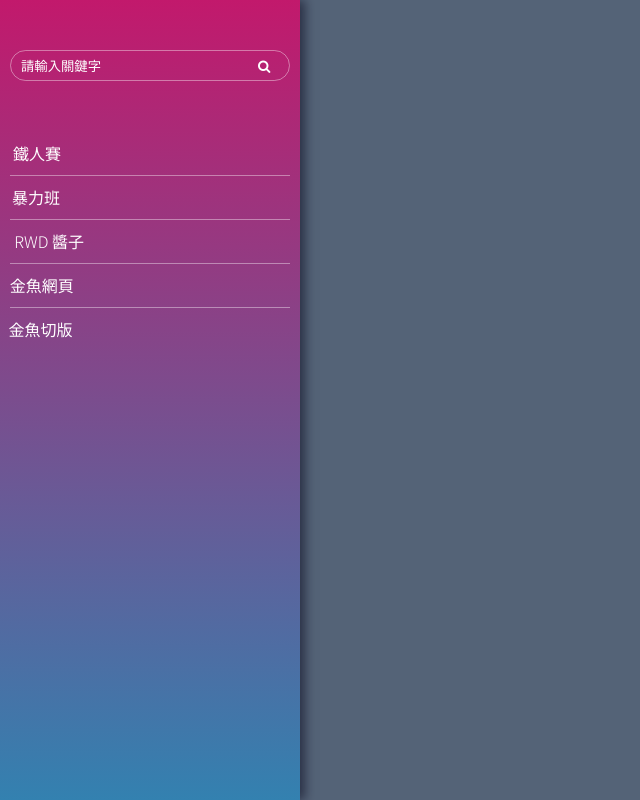
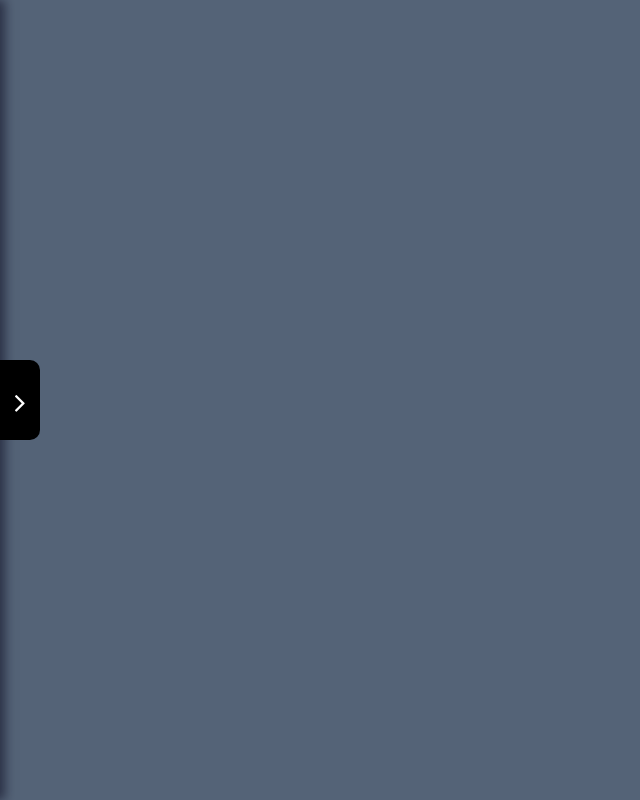
Before and after one commit to HedgehogKUCC/goldfish-014, a plain HTML site: page index.html in a window 1280 px wide. Shown: the whole page, without its empty margins (0-640 px from the left). Drawn offline with Linux system fonts and the light colour scheme.

Commit message:
利用 input:checkbox & label 特性

```diff
--- a/index.html
+++ b/index.html
@@ -9,6 +9,7 @@
     <title>收合式側邊選單</title>
   </head>
   <body>
+    <input type="checkbox" name="" id="sideMenuSwitch">
     <div class="sideMenu">
       <form>
         <input type="search" placeholder="請輸入關鍵字">
@@ -38,6 +39,9 @@
           金魚切版
         </a>
       </nav>
+      <label for="sideMenuSwitch">
+        <i class="fa fa-angle-right"></i>
+      </label>
     </div>
   </body>
 </html>
--- a/style.css
+++ b/style.css
@@ -24,6 +24,39 @@ body {
   padding: 50px 0;
   box-sizing: border-box;
   box-shadow: 5px 0 10px hsla(240, 40%, 10%, .6);
+  position: relative;
+  transform: translateX(-100%);
+  transition: .5s;
+}
+
+.sideMenu label {
+  position: absolute;
+  width: 40px;
+  height: 80px;
+  background: #000;
+  color: #ffffff;
+  top: 0;
+  right: -40px;
+  bottom: 0;
+  margin: auto;
+  line-height: 80px;
+  text-align: center;
+  font-size: 30px;
+  border-radius: 0 10px 10px 0;
+}
+
+#sideMenuSwitch {
+  position: absolute;
+  opacity: 0;
+  z-index: -1;
+}
+
+#sideMenuSwitch:checked + .sideMenu {
+  transform: translateX(0);
+}
+
+#sideMenuSwitch:checked + .sideMenu .fa-angle-right {
+  transform: scaleX(-1);
 }
 
 .sideMenu form {
```
